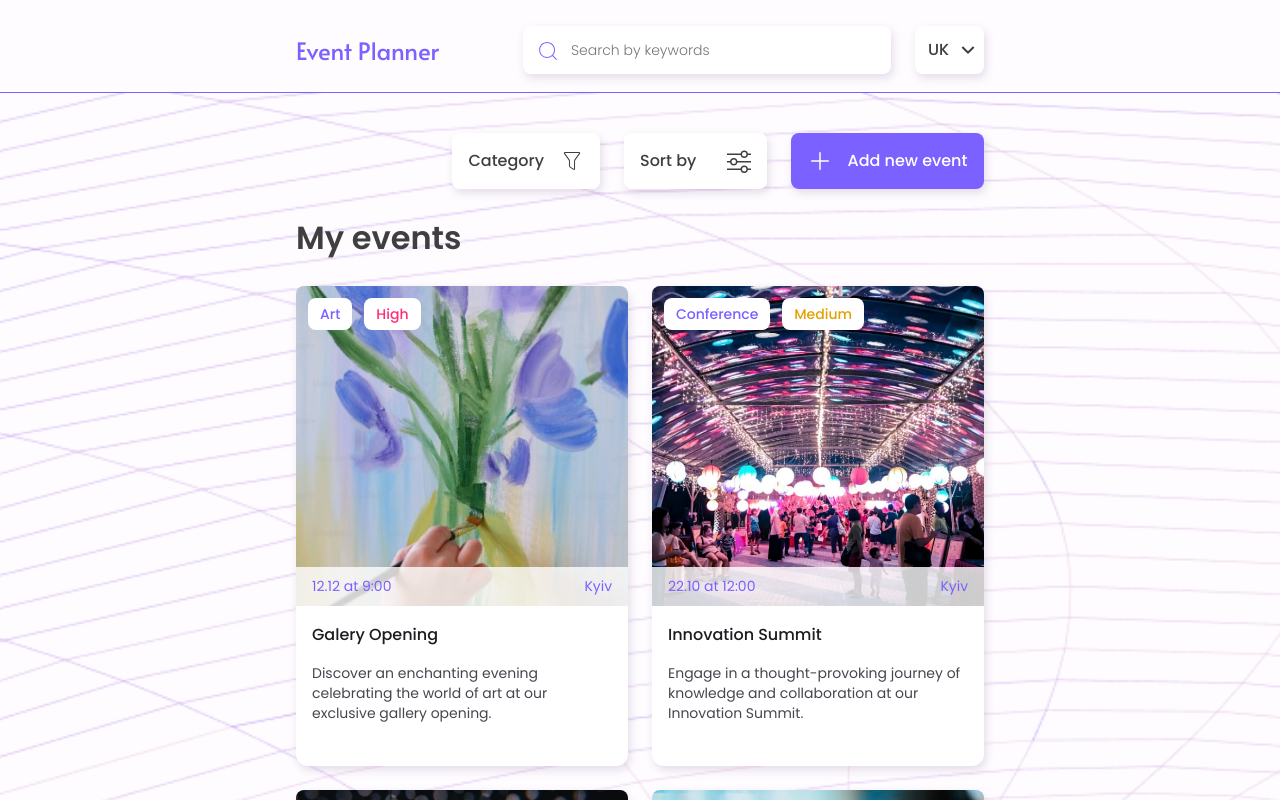
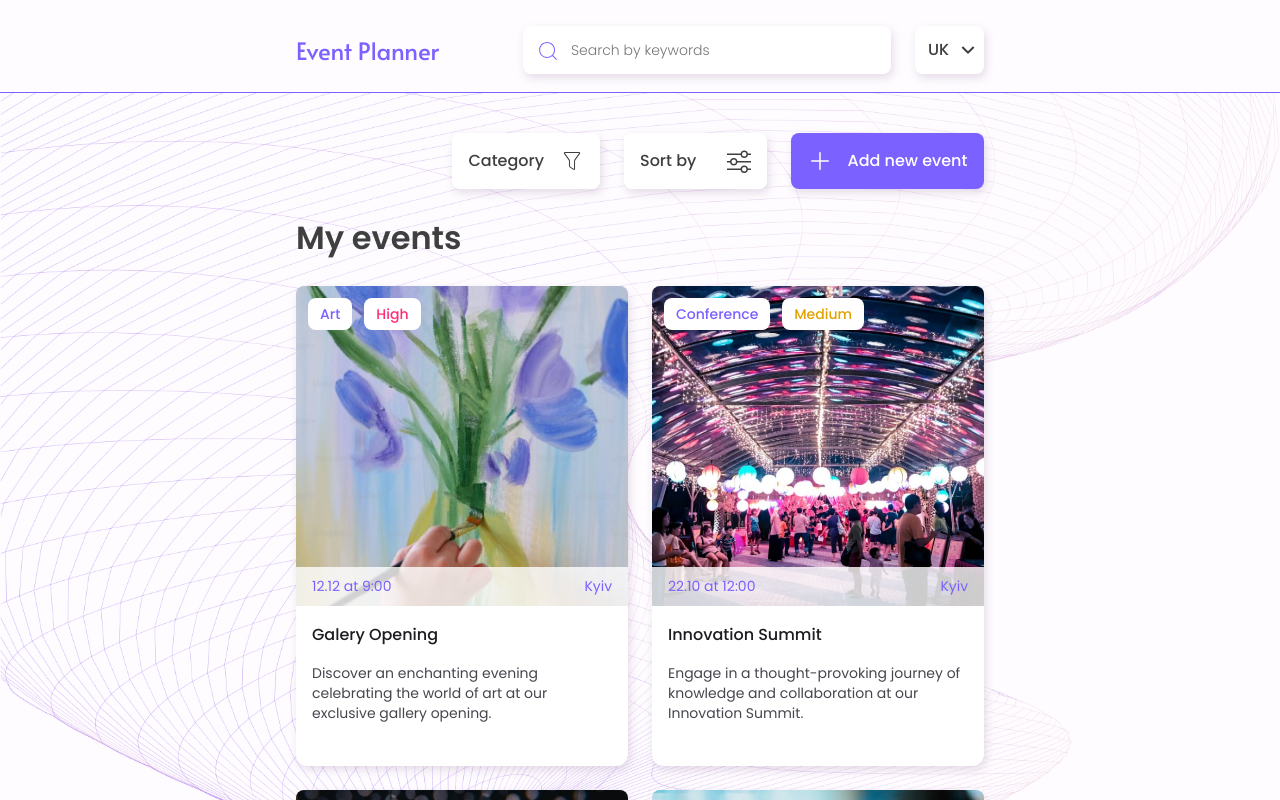
Before and after one commit to JustIrish/event-planner, a React (Create React App) app: page / in a window 1280 px wide. Shown: the top 800 px of the page. Built offline with nearby package versions, Linux system fonts and the light colour scheme.

Commit message:
fix background-image

```diff
--- a/src/styles/GlobalStyle.js
+++ b/src/styles/GlobalStyle.js
@@ -17,7 +17,7 @@ export const GlobalStyle = createGlobalStyle`
           background-image: url(${background});
   background-repeat: no-repeat;
   background-size: cover;
-  background-position: 30%;
+  background-attachment: fixed;
 
   ${mediaQueries('tablet')`
 
```
